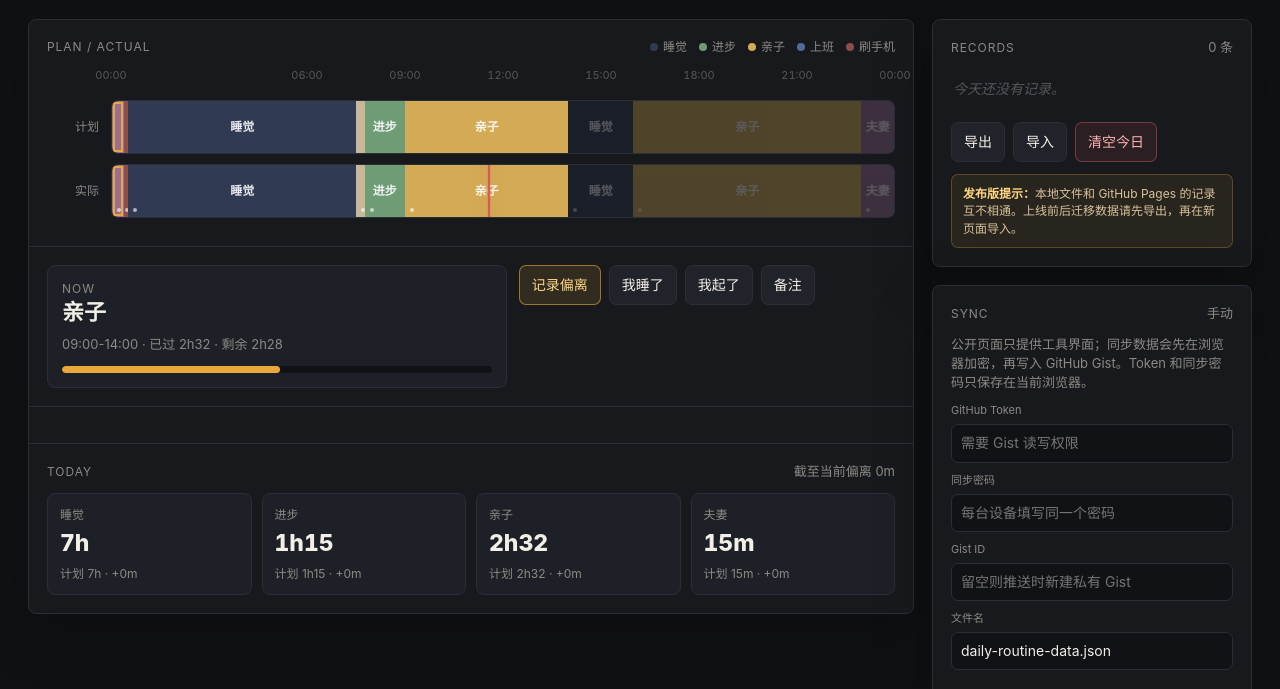
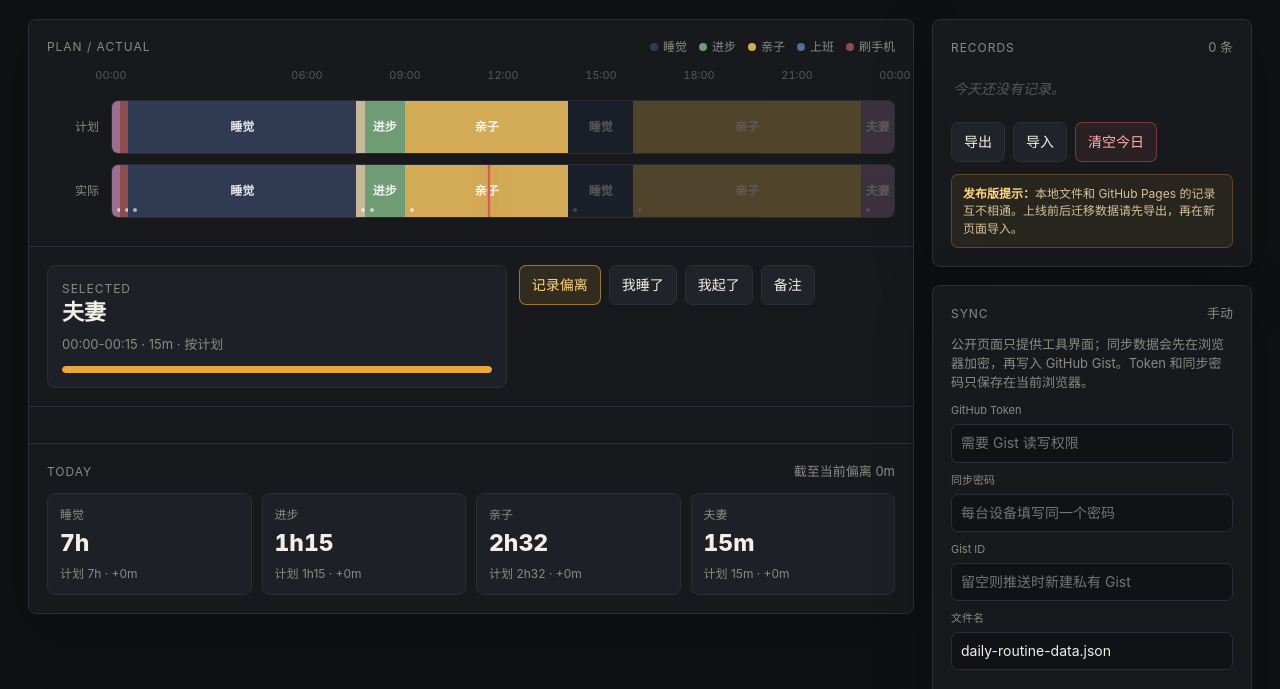
Before and after one commit to logisticfunc/tools, a plain HTML site: page daily/index.html in a window 1280 px wide. Both pictures are taken after a click on the button 118 px from the left and 268 px from the top of the page. Shown: the part 78-767 px from the top of the page. Drawn offline with Linux system fonts and the light colour scheme.

Commit message:
Refine DailyRoutine selected focus behavior

```diff
--- a/daily/index.html
+++ b/daily/index.html
@@ -3,7 +3,7 @@
 <head>
 <meta charset="utf-8">
 <meta name="viewport" content="width=device-width,initial-scale=1">
-<meta name="daily-routine-version" content="2026-06-13-gist-sync">
+<meta name="daily-routine-version" content="2026-06-13-selected-run">
 <title>每日时间 · v6</title>
 <style>
   :root{
@@ -54,7 +54,6 @@
   }
   .seg.future{opacity:.32}
   .seg.deviated{box-shadow:inset 0 0 0 2px rgba(216,91,91,.55)}
-  .seg.selected{outline:2px solid var(--accent);outline-offset:-3px;z-index:8}
   .seg.onplan::after{content:"";position:absolute;left:5px;bottom:5px;width:4px;height:4px;border-radius:50%;background:rgba(255,255,255,.62)}
   .seg.tiny span{display:none}
   .nowline{
@@ -163,7 +162,7 @@
       <section class="section">
         <div class="focusgrid">
           <div class="nowcard">
-            <div class="label">Now</div>
+            <div class="label" id="focusLabel">Now</div>
             <div class="nowtitle" id="nowTitle">--</div>
             <div class="meta" id="nowMeta">--</div>
             <div class="meter"><span id="nowMeter"></span></div>
@@ -439,25 +438,49 @@ function currentSchedule(){
 function currentMinute(){const d=new Date();return d.getHours()*60+d.getMinutes()}
 function segmentAt(segs,min){return segs.find(s=>min>=s.s&&min<s.e)||segs[segs.length-1]}
 function colorFor(a){return 'var('+COLOR[a]+')'}
-function renderSeg(seg,now,kind){
+function actualName(seg){return seg.actual||seg.a}
+function actualRunFor(segs,target){
+  const act=actualName(target);
+  let start=target.s,end=target.e;
+  const sorted=segs.slice().sort((a,b)=>a.s-b.s);
+  let changed=true;
+  while(changed){
+    changed=false;
+    for(const s of sorted){
+      if(actualName(s)!==act)continue;
+      if(s.e===start){start=s.s;changed=true}
+      if(s.s===end){end=s.e;changed=true}
+    }
+  }
+  const pieces=sorted.filter(s=>s.s>=start&&s.e<=end&&actualName(s)===act);
+  return {
+    ...target,
+    s:start,
+    e:end,
+    actual:act,
+    planned:pieces.map(s=>s.planned||s.a).filter((v,i,a)=>v&&a.indexOf(v)===i).join(' / '),
+    note:pieces.map(s=>s.note).filter(Boolean).join(' / '),
+    deviated:pieces.some(s=>s.deviated)
+  };
+}
+function renderSeg(seg,now,kind,allSegs){
   const left=seg.s/1440*100,width=(seg.e-seg.s)/1440*100;
   const div=document.createElement('button');
-  const isSelected=selected&&selected.s===seg.s&&selected.e===seg.e&&(selected.actual||selected.a)===(seg.actual||seg.a);
-  div.className='seg '+(width<3.8?'tiny ':'')+(kind==='actual'?(seg.deviated?'deviated ':'onplan '):'')+(seg.s>=now?'future ':'')+(isSelected?'selected ':'');
-  div.style.left=left+'%';div.style.width=width+'%';div.style.background=colorFor(seg.actual||seg.a);
+  div.className='seg '+(width<3.8?'tiny ':'')+(kind==='actual'?(seg.deviated?'deviated ':'onplan '):'')+(seg.s>=now?'future ':'');
+  div.style.left=left+'%';div.style.width=width+'%';div.style.background=colorFor(actualName(seg));
   div.style.border=0;div.style.cursor=kind==='actual'?'pointer':'default';
-  div.innerHTML='<span>'+esc(SHORT[seg.actual||seg.a]||seg.actual||seg.a)+'</span>';
-  div.title=(seg.actual||seg.a)+' '+fmt(seg.s)+'-'+fmt(seg.e);
+  div.innerHTML='<span>'+esc(SHORT[actualName(seg)]||actualName(seg))+'</span>';
+  div.title=actualName(seg)+' '+fmt(seg.s)+'-'+fmt(seg.e);
   if(kind==='actual'){
-    div.addEventListener('click',()=>{selected=seg;renderSelected(seg);update()});
+    div.addEventListener('click',()=>{selected=actualRunFor(allSegs,seg);renderSelected(selected);update()});
   }
   return div;
 }
 function renderTracks(plan,actual,now){
   const planEl=document.getElementById('planTrack'),actEl=document.getElementById('actualTrack');
   planEl.innerHTML='';actEl.innerHTML='';
-  for(const s of plan)planEl.appendChild(renderSeg(s,now,'plan'));
-  for(const s of actual)actEl.appendChild(renderSeg(s,now,'actual'));
+  for(const s of plan)planEl.appendChild(renderSeg(s,now,'plan',plan));
+  for(const s of actual)actEl.appendChild(renderSeg(s,now,'actual',actual));
   const line=document.createElement('div');line.className='nowline';line.style.left=(now/1440*100)+'%';actEl.appendChild(line);
 }
 function renderRuler(){
@@ -472,11 +495,20 @@ function renderLegend(){
     const s=document.createElement('span');s.innerHTML='<b style="background:'+colorFor(a)+'"></b>'+a;l.appendChild(s);
   });
 }
-function renderNow(actual,now){
-  const seg=segmentAt(actual,now);if(!seg)return;
-  const act=seg.actual||seg.a,total=seg.e-seg.s,done=Math.max(0,now-seg.s);
+function currentFocusSegment(actual,now){
+  if(!selected)return segmentAt(actual,now);
+  const seg=actual.find(s=>selected.s>=s.s&&selected.s<s.e&&actualName(s)===actualName(selected));
+  return seg?actualRunFor(actual,seg):selected;
+}
+function renderFocus(actual,now){
+  const seg=currentFocusSegment(actual,now);if(!seg)return;
+  const isSelected=!!selected,act=actualName(seg),total=seg.e-seg.s;
+  const done=isSelected?total:Math.max(0,now-seg.s);
+  document.getElementById('focusLabel').textContent=isSelected?'Selected':'Now';
   document.getElementById('nowTitle').textContent=act;
-  document.getElementById('nowMeta').textContent=fmt(seg.s)+'-'+fmt(seg.e)+' · 已过 '+durText(done)+' · 剩余 '+durText(seg.e-now)+(seg.deviated?' · 原计划 '+seg.planned:'');
+  document.getElementById('nowMeta').textContent=isSelected
+    ? fmt(seg.s)+'-'+fmt(seg.e)+' · '+durText(total)+(seg.deviated?' · 原计划 '+seg.planned:' · 按计划')
+    : fmt(seg.s)+'-'+fmt(seg.e)+' · 已过 '+durText(done)+' · 剩余 '+durText(seg.e-now)+(seg.deviated?' · 原计划 '+seg.planned:'');
   document.getElementById('nowMeter').style.width=Math.min(100,done/total*100)+'%';
 }
 function renderSummary(plan,actual,now){
@@ -516,7 +548,7 @@ function renderLog(){
 }
 function renderSelected(seg){
   const detail=document.getElementById('selectedDetail');
-  detail.innerHTML='<p><b>'+esc(seg.actual||seg.a)+'</b> · '+fmt(seg.s)+'-'+fmt(seg.e)+' · '+durText(seg.e-seg.s)+'</p>'+
+  detail.innerHTML='<p><b>'+esc(actualName(seg))+'</b> · '+fmt(seg.s)+'-'+fmt(seg.e)+' · '+durText(seg.e-seg.s)+'</p>'+
     (seg.deviated?'<p>原计划：<b>'+esc(seg.planned)+'</b>'+(seg.note?' · '+esc(seg.note):'')+'</p>':'<p>按计划执行。</p>');
   document.getElementById('fromTime').value=fmt(seg.s);
   document.getElementById('toTime').value=fmt(seg.e);
@@ -527,14 +559,14 @@ function update(){
   document.getElementById('dateText').textContent=keyOf(nowDate)+' '+DAYS[nowDate.getDay()];
   document.getElementById('dayNote').textContent=(nowDate.getDay()===0||nowDate.getDay()===6)?'周末模板':'工作日模板';
   document.getElementById('clockText').innerHTML=pad(nowDate.getHours())+':'+pad(nowDate.getMinutes())+'<em>'+pad(nowDate.getSeconds())+'</em>';
-  renderTracks(plan,actual,now);renderNow(actual,now);renderSummary(plan,actual,now);renderLog();
+  renderTracks(plan,actual,now);renderFocus(actual,now);renderSummary(plan,actual,now);renderLog();
 }
 function openDeviation(){
   const f=document.getElementById('deviationForm');f.classList.add('open');
   const now=currentMinute(),sch=currentSchedule(),seg=segmentAt(planSegments(sch),now);
   document.getElementById('fromTime').value=fmt(selected?selected.s:seg.s);
   document.getElementById('toTime').value=fmt(selected?selected.e:now);
-  document.getElementById('actualAct').value='';
+  document.getElementById('actualAct').value=selected?(selected.actual||selected.a):'';
   document.getElementById('devNote').value='';
 }
 function recordOverride(actual,fromMin,toMin,note){
```
